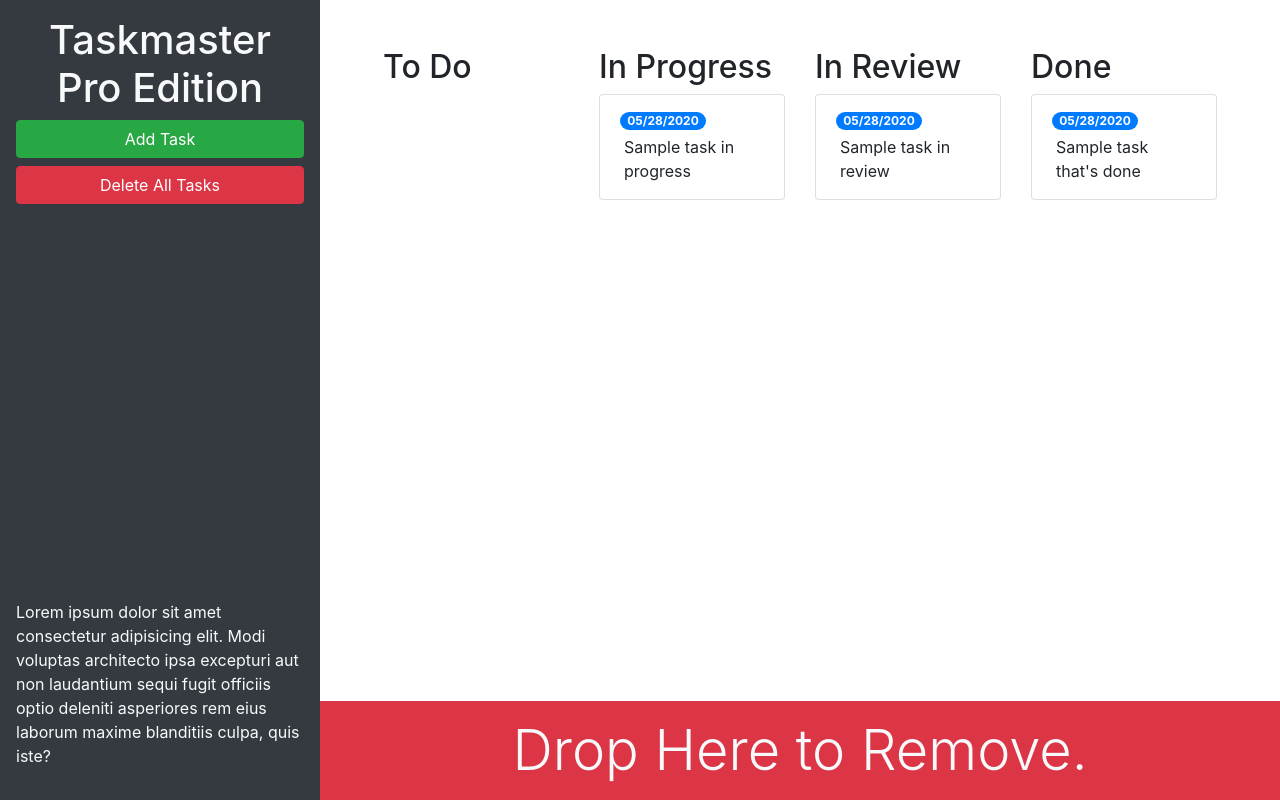
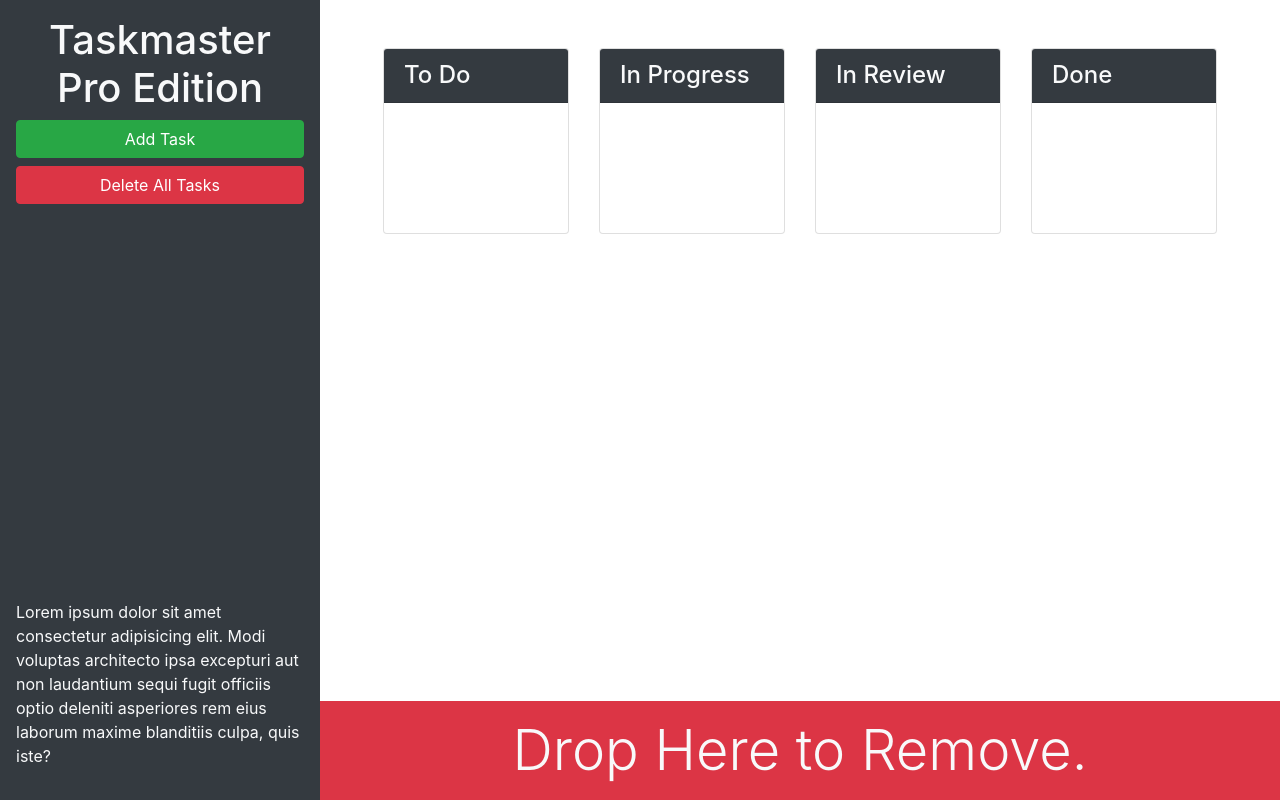
Before and after one commit to mo9399/taskmaster-pro, a plain HTML site: page index.html in a window 1280 px wide. Drawn offline with nearby package versions, Linux system fonts and the light colour scheme.

Commit message:
update html with bootstrap

```diff
--- a/index.html
+++ b/index.html
@@ -30,45 +30,46 @@
     </header>
     <main class="col-12 col-lg-9 d-flex flex-column">
       <div class="m-5 row justify-content-around">
-        <!-- todo start -->
+          <!--  -->
           <div class="col-12 col-md-6 col-xl-3 mb-3">
-          <h2>To Do</h2>
-          <ul id="list-toDo" class="list-group"></ul>
-        </div>
-        <!-- todo end -->
-        <!-- in progress start -->
-        <div class="col-12 col-md-6 col-xl-3 mb-3">
-          <h2>In Progress</h2>
-          <ul id="list-inProgress" class="list-group">
-            <li class="list-group-item">
-              <span class="badge badge-primary badge-pill">05/28/2020</span>
-              <p class="m-1">Sample task in progress</p>
-            </li>
+            <div class="card">
+              <h4 class="card-header bg-dark text-light">
+                To Do
+              </h4>
+              <ul id="list-toDo" class="list-group list-group-flush">
               </ul>
             </div>
-        <!-- in progress end -->
-        <!-- in review start -->
+          </div>
+          <!--  -->
           <div class="col-12 col-md-6 col-xl-3 mb-3">
-          <h2>In Review</h2>
-          <ul id="list-inReview" class="list-group">
-            <li class="list-group-item">
-              <span class="badge badge-primary badge-pill">05/28/2020</span>
-              <p class="m-1">Sample task in review</p>
-            </li>
+            <div class="card">
+              <h4 class="card-header bg-dark text-light">
+                In Progress
+              </h4>
+              <ul id="list-inProgress" class="list-group list-group-flush">
               </ul>
             </div>
-        <!-- in review end -->
-        <!-- done start -->
+          </div>
+          <!--  -->
           <div class="col-12 col-md-6 col-xl-3 mb-3">
-          <h2>Done</h2>
-          <ul id="list-done" class="list-group">
-            <li class="list-group-item">
-              <span class="badge badge-primary badge-pill">05/28/2020</span>
-              <p class="m-1">Sample task that's done</p>
-            </li>
+            <div class="card">
+              <h4 class="card-header bg-dark text-light">
+                In Review
+              </h4>
+              <ul id="list-inReview" class="list-group list-group-flush">
               </ul>
             </div>
-        <!-- done end -->
+          </div>
+          <!--  -->
+          <div class="col-12 col-md-6 col-xl-3 mb-3">
+            <div class="card">
+              <h4 class="card-header bg-dark text-light">
+                Done
+              </h4>
+              <ul id="list-done" class="list-group list-group-flush">
+              </ul>
+            </div>
+          </div>
       </div>
       <div class="mt-auto" id="trash">
         <div class="w-100 bg-danger p-3 text-center text-light display-4">
```
Lines whose indentation alone changed are shown as unchanged.
